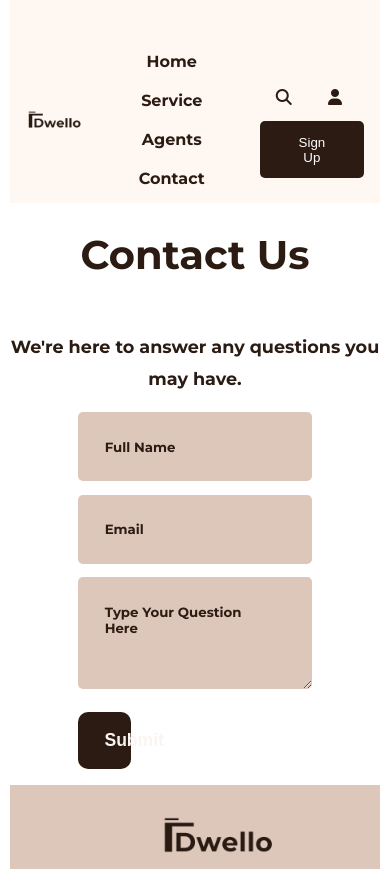
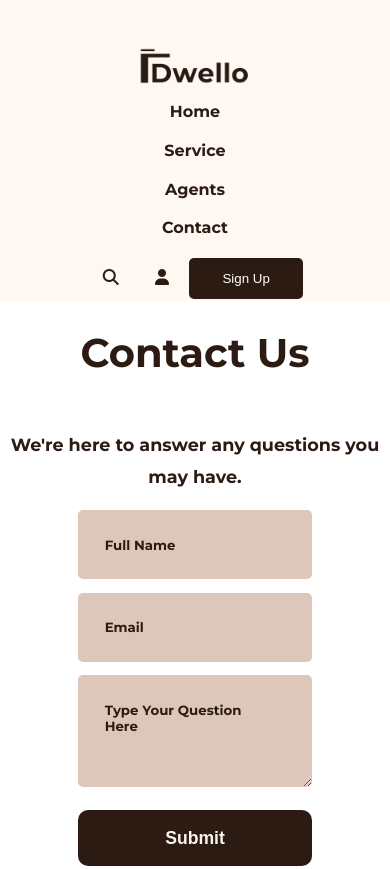
Before and after one commit to cysr0001/mtm6201-midterm, a plain HTML site: page contact.html in a window 390 px wide. Shown: the top 869 px of the page. Drawn offline with Linux system fonts and the light colour scheme.

Commit message:
media queries

```diff
--- a/css/main.css
+++ b/css/main.css
@@ -349,12 +349,12 @@ header button a,
   background-color: var(--accent-color);
   border-radius: 10px;
   padding: 1em;
-  animation: backShadow 5s infinite alternate ease-in-out;
+  animation: backShadow 5s infinite ease-in-out;
 }
 
 @keyframes backShadow{
   50% {
-    box-shadow: 5px 5px 20px rgb(0, 0, 0);
+    box-shadow: 5px 5px 25px rgb(0, 0, 0);
   }
 }
 
@@ -660,7 +660,7 @@ header button a,
   color: #FBF5F1;
   font-weight: bold;
   font-size: 1.1em;
-  width: 20%;
+  /* width: 20%; */
   transition: all 0.5s ease-in-out;
 }
 .contact-us form button:hover{
@@ -743,10 +743,13 @@ header button a,
 /* Media Queries */
 /* Media query for screens smaller than 768px (tablets and phones) */
 @media (max-width: 768px) {
-  .container {
+  /* .container {
       padding: 0 10px;
-  }
-
+  } */
+   header{
+       display: flex;
+       flex-direction: column;
+      }
   header .logo img {
       width: 150px;
   }
```
